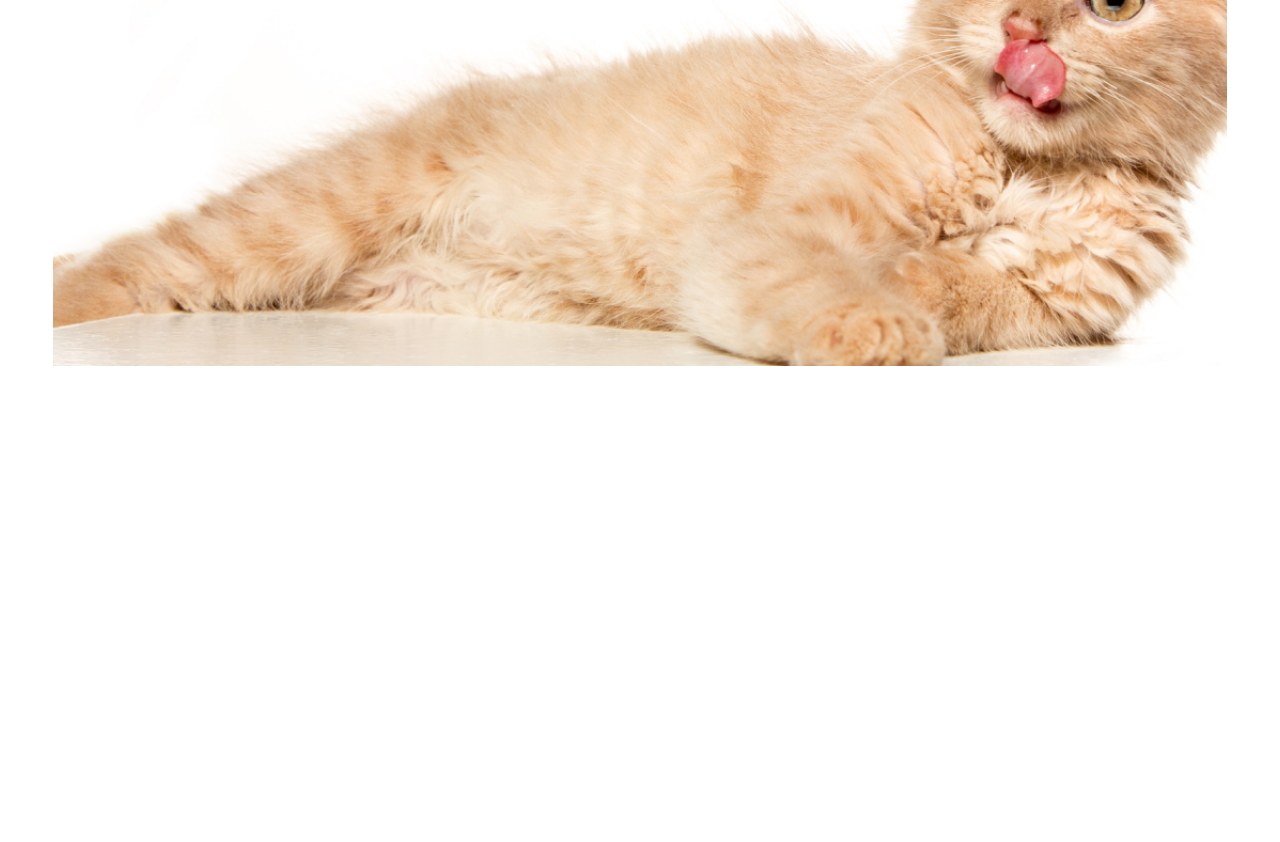
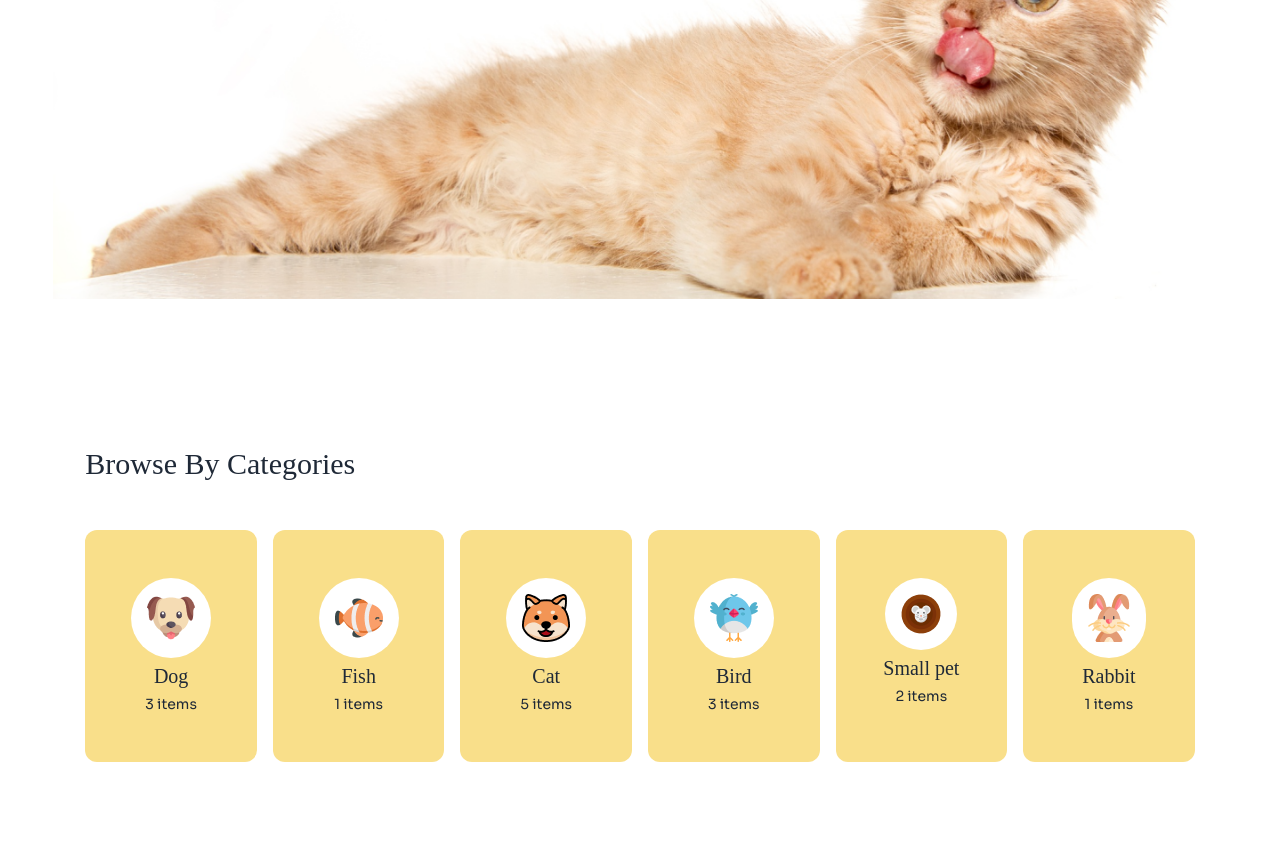
Before and after one commit to siamahmeddhk/assignment-3, a plain HTML site: page index.html in a window 1280 px wide. Shown: the part 562-1404 px from the top of the page. Before the commit the page ends 928 px from the top, so only its background shows below. Drawn offline with nearby package versions, Linux system fonts and the light colour scheme; a web font is replaced by a local one.

Commit message:
categories section added

```diff
--- a/index.html
+++ b/index.html
@@ -76,14 +76,14 @@
 <!-- nav end -->
 
 <!-- banner-section start -->
- <div class="w-11/12 m-auto ">
-  <div class="lg:h-screen h-[650px] bg-[url('/assets/cat-big.png')] bg-no-repeat bg-center lg:bg-cover bg-contain ">
+ <div class="w-11/12 mx-auto lg:my-12">
+  <div class="lg:h-screen h-[600px] bg-[url('../assets/cat-big.png')] bg-no-repeat lg:bg-[top-25%] bg-center bg-contain ">
 
     <!-- banner contant -->
 
     <div class="lg:mt-12 lg:ml-12">
-        <h3 class="adlam-regular font-medium text-2xl lg:text-5xl mt-8 mb-4 lg:mb-8">Pamper Your Pet,<br> Because They Deservebr<br>the Bes</h3>
-        <p class="sora-regular mb-8 opacity-70">Discover a world of treats, toys, and essentials handpicked for<br>your furry friends. Shop now and make tails wag with joy!</p>
+        <h3 class="adlam-regular font-medium text-3xl lg:text-5xl mt-4 mb-4 lg:mb-8">Pamper Your Pet,<br> Because They Deservebr<br>the Bes</h3>
+        <p class="sora-regular mb-4 lg:mb-8 opacity-70">Discover a world of treats, toys, and essentials handpicked for<br>your furry friends. Shop now and make tails wag with joy!</p>
         <button class="sora-regular btn btn bg-[#FFDC16] animate-pulse">Find a pet</button>
     </div>
 
@@ -94,7 +94,91 @@
 <!-- banner-section end -->
     </header>
     <main>
+        <!-- categories section start -->
 
+        <section class="w-11/12 lg:p-8 mx-auto -mt-24 lg:mt-0">
+            <h3 class="adlam-regular text-3xl">Browse By Categories</h3>
+            <!-- categories cards -->
+             <div class="grid grid-cols-2 lg:grid-cols-6 gap-4 my-12">
+
+                <!-- categories card 1 -->
+                 <div class="bg-[#F9DF8A] px-6 py-12 rounded-xl">
+                    <div class="flex flex-col items-center space-y-1">
+                        <div class="p-4 bg-white rounded-full">
+                            <img src="assets/dog-cartoon.png" alt="">
+                        </div>
+                        <h3 class="adlam-regular text-xl">Dog</h3>
+                        <p class="sora-regular text-sm">3 items</p>
+                    </div>
+                 </div>
+
+                <!-- categories card 1 -->
+                 <!-- categories card 2 -->
+                 <div class="bg-[#F9DF8A] px-6 py-12 rounded-xl">
+                    <div class="flex flex-col items-center space-y-1">
+                        <div class="p-4 bg-white rounded-full">
+                            <img src="assets/fish-cartoon.png" alt="">
+                        </div>
+                        <h3 class="adlam-regular text-xl">Fish</h3>
+                        <p class="sora-regular text-sm">1 items</p>
+                    </div>
+                 </div>
+
+                <!-- categories card 2 -->
+                 <!-- categories card 3 -->
+                 <div class="bg-[#F9DF8A] px-6 py-12 rounded-xl">
+                    <div class="flex flex-col items-center space-y-1">
+                        <div class="p-4 bg-white rounded-full">
+                            <img src="assets/cat-cartoon.png" alt="">
+                        </div>
+                        <h3 class="adlam-regular text-xl">Cat</h3>
+                        <p class="sora-regular text-sm">5 items</p>
+                    </div>
+                 </div>
+
+                <!-- categories card 3 -->
+                 <!-- categories card 4 -->
+                 <div class="bg-[#F9DF8A] px-6 py-12 rounded-xl">
+                    <div class="flex flex-col items-center space-y-1">
+                        <div class="p-4 bg-white rounded-full">
+                            <img src="assets/bird-cartoon.png" alt="">
+                        </div>
+                        <h3 class="adlam-regular text-xl">Bird</h3>
+                        <p class="sora-regular text-sm">3 items</p>
+                    </div>
+                 </div>
+
+                <!-- categories card 4 -->
+                 <!-- categories card 5 -->
+                 <div class="bg-[#F9DF8A] px-6 py-12 rounded-xl">
+                    <div class="flex flex-col items-center space-y-1">
+                        <div class="p-4 bg-white rounded-full">
+                            <img src="assets/mouse-cartoon.png" alt="">
+                        </div>
+                        <h3 class="adlam-regular text-xl">Small pet</h3>
+                        <p class="sora-regular text-sm">2 items</p>
+                    </div>
+                 </div>
+
+                <!-- categories card 5 -->
+                 <!-- categories card 6 -->
+                 <div class="bg-[#F9DF8A] px-6 py-12 rounded-xl">
+                    <div class="flex flex-col items-center space-y-1">
+                        <div class="p-4 bg-white rounded-full">
+                            <img src="assets/rabbit-cartoon.png" alt="">
+                        </div>
+                        <h3 class="adlam-regular text-xl">Rabbit</h3>
+                        <p class="sora-regular text-sm">1 items</p>
+                    </div>
+                 </div>
+
+                <!-- categories card 1 -->
+
+             </div>
+             <!-- categories cards -->
+        </section>
+
+         <!-- categories section end -->
     </main>
     <footer>
 
```
